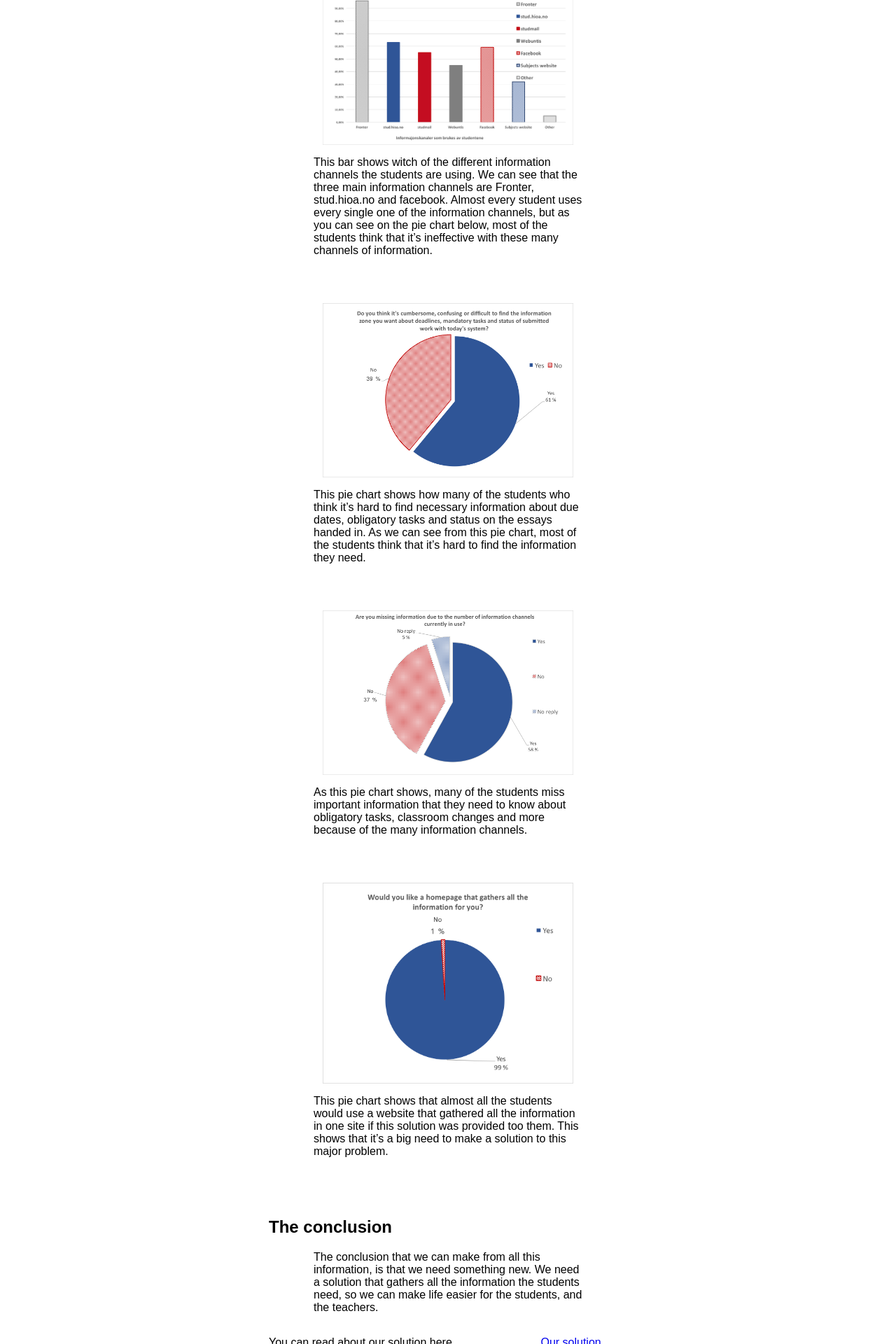
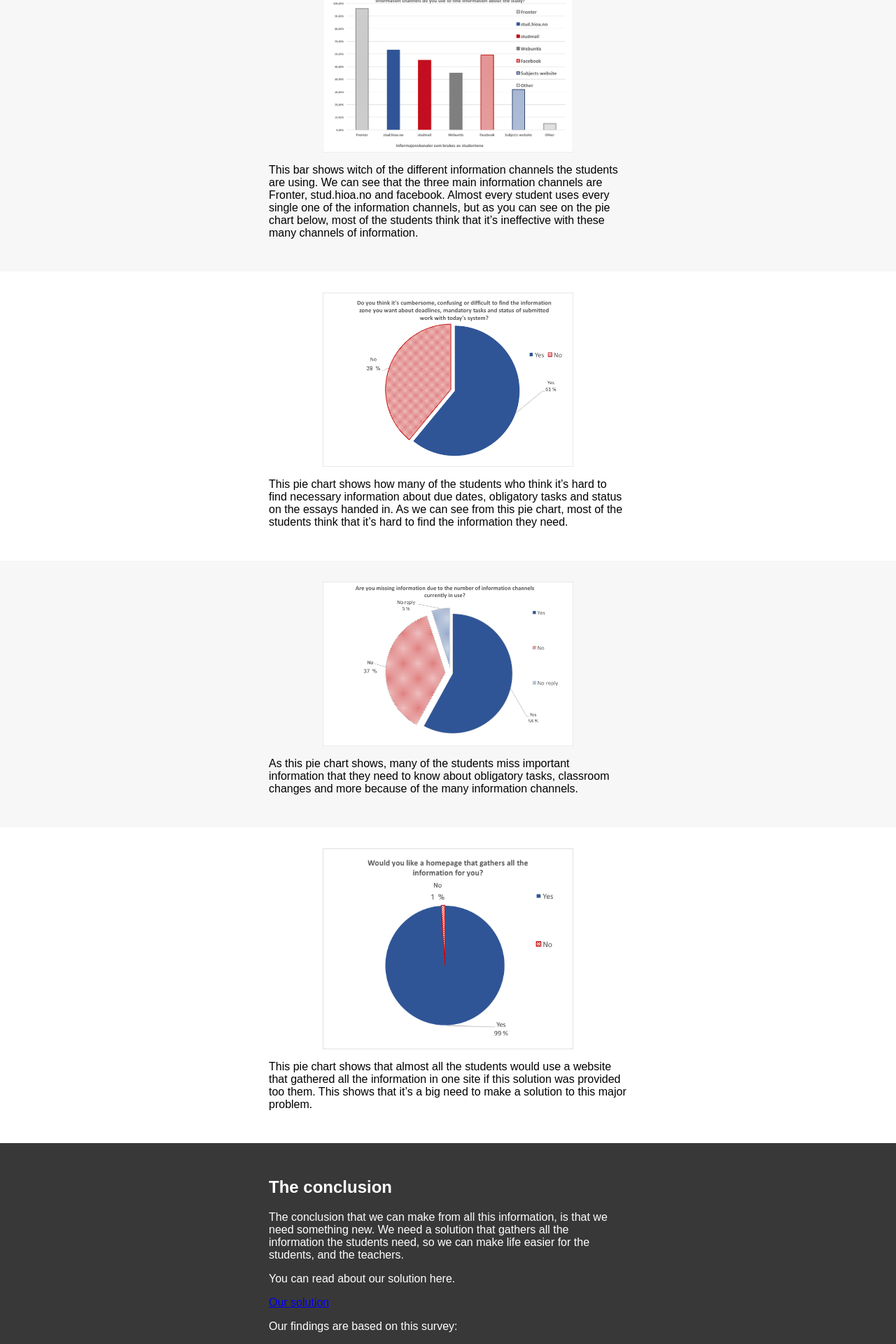
Before and after one commit to Webprosjekt-Hioa/shub, a PHP site: page /problem.html in a window 1280 px wide. Shown: the part 1400-3320 px from the top of the page at 70% size. Run offline with PHP 8.4, Linux system fonts and the light colour scheme.

Commit message:
Temp -> olav

```diff
--- a/article.css
+++ b/article.css
@@ -172,8 +172,6 @@ nav {
 
 .content-article
 {
-    padding: 0px 25px 25px 25px;
-    width: 40vw;
     /*background-color: purple;*/
     margin-left: auto;
     margin-right: auto;
@@ -188,7 +186,10 @@ nav {
 
 .article-w
 {
-    padding: 25px 0px;
+    padding: 30px;
+    width: 40vw;
+    margin-left: auto;
+    margin-right: auto;
 }
 
 
@@ -209,9 +210,9 @@ nav {
 
 .article-w-p
 {
-    width: 30vw;
+   /* width: 30vw;
     margin-left: auto;
-    margin-right: auto;
+    margin-right: auto;*/
 }
 
 
--- a/pcolor.css
+++ b/pcolor.css
@@ -34,9 +34,6 @@ nav
 }
 
 
-
-
-
 .hamburger-line
 {
     background-color: black;
@@ -46,3 +43,21 @@ nav
 {
     background-color: white;
 }
+
+/* [Article grading colors] */
+
+.c-behind1
+{
+    background-color: white;
+}
+
+.c-behind2
+{
+    background-color: #f7f7f7;
+}
+
+.c-behind3
+{
+    color: white;
+    background-color: rgb(56, 56, 56);
+}
--- a/problem.html
+++ b/problem.html
@@ -63,13 +63,18 @@
                 </h1>
 
                 <div style="text-align: left;">
+                    <div class="article-w">
                         <p class="article-w-p">
                             University is full of information and different information channels. In HIOA we have a total of seven different information channels. This is too many information channels to keep track of, and it’s here the problem starts. When you get your obligatory tasks in one site, feedback on your essays on a student mail, and the time table on a different site again, it’s starts to get confusing. We have asked over a hundred students, and the fact is, we need change now.
                         </p>
+
                         <div class="article-chart-w">
                             <span class="article-chart-w-img" style="border-radius: 0px 500px 200px; position: absolute; background-color: purple; /*height: 325px;*/ width: 30%;"></span>
                             <img class="article-chart-w-img" style="border-radius: 0px 500px 200px;" src=".\res\img\annoyed.png" />
                         </div>
+                    </div>
+
+                    <div class="c-behind2">
                         <div class="article-w">
                             <h3>
                                 Our research
@@ -78,7 +83,11 @@
                                 We made a survey consisting of five questions. The survey was conducted in November 2017 among 100 different HIOA students, from different areas of study. We explained that this survey was made to back up our claims about the HIOA’s information channels was too many, and that it didn’t work as good as it should. Here are our results:
                             </p>
                         </div>
+                    </div>
 
+                </div>
+
+                    <div class="c-behind1">
                         <div class="article-w">
                             <div class="article-chart-w">
                                 <img class="article-chart-w-img" src=".\res\chart\eng1.png" />
@@ -87,7 +96,9 @@
                                 Here we see the results of witch year the different students were attending. The idea about this question, is to map out how many students form each year that was attending the survey. As you can see, it was a big group of students from year one to three, but a minimal group of master students.
                             </p>
                         </div>
+                    </div>
 
+                    <div class="c-behind2">
                         <div class="article-w">
                             <div class="article-chart-w">
                                 <img class="article-chart-w-img" src=".\res\chart\eng2.png" />
@@ -96,7 +107,10 @@
                                 This bar shows witch of the different information channels the students are using. We can see that the three main information channels are Fronter, stud.hioa.no and facebook. Almost every student uses every single one of the information channels, but as you can see on the pie chart below, most of the students think that it’s ineffective with these many channels of information.
                             </p>
                         </div>
+                    </div>
 
+
+                    <div class="c-behind1">
                         <div class="article-w">
                             <div class="article-chart-w">
                                 <img class="article-chart-w-img" src=".\res\chart\eng3.png" />
@@ -105,7 +119,9 @@
                                 This pie chart shows how many of the students who think it’s hard to find necessary information about due dates, obligatory tasks and status on the essays handed in. As we can see from this pie chart, most of the students think that it’s hard to find the information they need.
                             </p>
                         </div>
+                    </div>
 
+                    <div class="c-behind2">
                         <div class="article-w">
                             <div class="article-chart-w">
                                 <img class="article-chart-w-img" src=".\res\chart\eng4.png" />
@@ -114,7 +130,10 @@
                                 As this pie chart shows, many of the students miss important information that they need to know about obligatory tasks, classroom changes and more because of the many information channels.
                             </p>
                         </div>
+                    </div>
 
+
+                    <div class="c-behind1">
                         <div class="article-w">
                             <div class="article-chart-w">
                                 <img class="article-chart-w-img" src=".\res\chart\eng5.png" />
@@ -123,23 +142,28 @@
                                 This pie chart shows that almost all the students would use a website that gathered all the information in one site if this solution was provided too them. This shows that it’s a big need to make a solution to this major problem.
                             </p>
                         </div>
+                    </div>
 
+
+                    <div class="c-behind3">
                         <div class="article-w">
                             <h2>The conclusion</h2>
                             <p class="article-w-p">
                                 The conclusion that we can make from all this information, is that we need something new. We need a solution that gathers all the information the students need, so we can make life easier for the students, and the teachers.
                             </p>
                             <div>
-                            <p  class="article-w-p" style="display: inline-block;">
+                                <p  class="article-w-p">
                                     You can read about our solution here.
                                 </p>
                                 <a href=".\solution.html">Our solution</a>
                             </div>
                             <div>
-                            <p  class="article-w-p" style="display: inline-block;">Our findings are based on this survey:</p>
-                            <a href="https://no.surveymonkey.com/r/LLJ5ZMR">https://no.surveymonkey.com/r/LLJ5ZMR</a>
+                                <p  class="article-w-p">Our findings are based on this survey:</p>
+                                <a href="https://no.surveymonkey.com/r/LLJ5ZMR">Our suvey</a>
                             </div>
                         </div>
+                    </div>
+
 
                 </div>
             </div>
```
Lines whose indentation alone changed are shown as unchanged.
